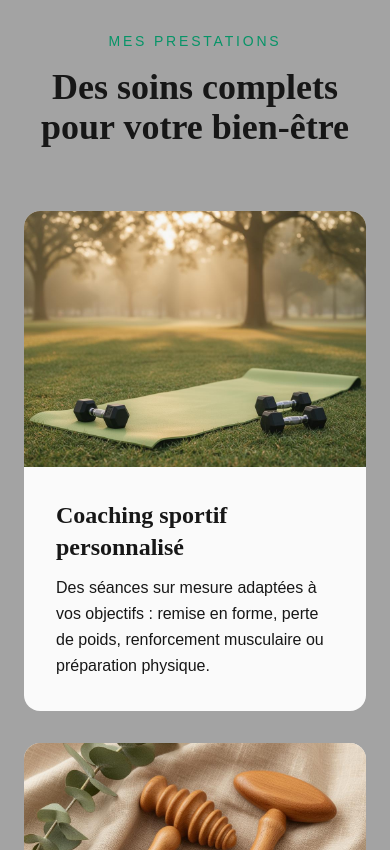
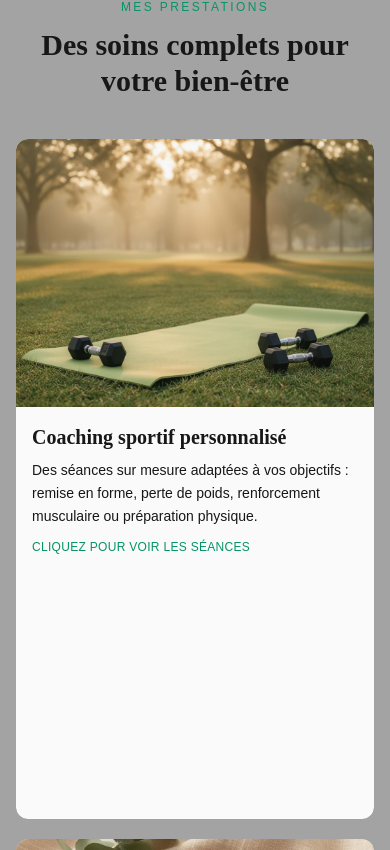
Before and after one commit to clementR97/SaaS, a React (Vite) app: page / in a window 390 px wide. Shown: the part 1594-2444 px from the top of the page. Built offline with nearby package versions, Linux system fonts and the light colour scheme.

Commit message:
Refactor ServicesSection component to include detailed service offerings with pricing and enhance card flipping functionality for better user interaction. Update Tailwind CSS configuration for font consistency.

```diff
--- a/src/components/ServicesSection.tsx
+++ b/src/components/ServicesSection.tsx
@@ -3,6 +3,29 @@ import coachingImg from "@/assets/coaching.jpg";
 import maderoImg from "@/assets/maderotherapy.jpg";
 import massageImg from "@/assets/massage.jpg";
 import naturoImg from "@/assets/naturopathy.jpg";
+import { useState } from "react";
+
+const massages = [
+  {name:"Fwotman 35min (sportif)", price:"45€"},
+  {name:"Karu'zen 1h (relaxant)", price:"65€"},
+  {name:"Californien 1h (relaxant)", price:"65€"},
+  {name:"Reflexologie plantaire 30min", price:"30€"},
+  {name:"Amma assis (relaxant)", price:"25€"},
+];
+const maderotherapie = [
+  { name: "séance découverte", price: { zone1: "50€", zone2: "—" } },
+  {name:"1 séance", price:{zone1:"60€",zone2:"100€"}},
+  {name:"4 séances", price:{zone1:"220€",zone2:"380€"}},
+  {name:"8 séances", price:{zone1:"450€",zone2:"780€"}},
+  {name:"14 séances", price:{zone1:"800€",zone2:"1350€"}},
+];
+const coach = [
+  {name:"Coaching", price:"30€/h"},
+  {name:"Cure minceur", price:"sur devis"},
+  {name:"Intervention en entreprise", price:"sur devis"}
+];
+const naturo = [null];
+
 
 const services = [
   {
@@ -10,56 +33,93 @@ const services = [
     description: "Des séances sur mesure adaptées à vos objectifs : remise en forme, perte de poids, renforcement musculaire ou préparation physique.",
     image: coachingImg,
     alt: "Coaching sportif en extérieur",
+    flippable: true,
+    backTitle: "La séance de coaching",
+    sessions:coach,
   },
   {
     title: "Madérothérapie",
     description: "Technique naturelle utilisant des instruments en bois pour stimuler le drainage, réduire la cellulite et tonifier la silhouette.",
     image: maderoImg,
     alt: "Outils de madérothérapie en bois",
+    flippable: true,
+    backTitle: "Nos séances madérothérapie",
+    sessions:maderotherapie,
   },
   {
     title: "Massage bien-être",
     description: "Des massages relaxants et revitalisants pour libérer les tensions, réduire le stress et retrouver une harmonie corps-esprit.",
     image: massageImg,
     alt: "Pierres chaudes et huiles essentielles pour massage",
+    flippable: true,
+    backTitle: "Nos séances massage",
+    sessions:massages,
   },
   {
     title: "Naturopathie",
     description: "Un accompagnement en hygiène de vie, alimentation et remèdes naturels pour renforcer votre vitalité et prévenir les déséquilibres.",
     image: naturoImg,
     alt: "Herbes et remèdes naturels de naturopathie",
+    flippable: true,
+    backTitle: "Nos séances Naturopathie",
+    sessions: naturo,
   },
 ];
 
 const ServicesSection = () => {
+
+  const [flippedCard, setFlippedCard] = useState<string | null>(null);
+
+  const handleCardClick = (title: string, flippable: boolean) =>{
+    if(!flippable) return;
+    setFlippedCard(prev => prev === title ? null : title)
+
+  }
   return (
-    <section id="services" className="py-24 md:py-32 bg-secondary/50">
-      <div className="container mx-auto px-6">
+    <section id="services" className="py-16 sm:py-20 md:py-24 lg:py-32 bg-secondary/50">
+      <div className="container mx-auto px-4 sm:px-6">
         <motion.div
           initial={{ opacity: 0, y: 30 }}
           whileInView={{ opacity: 1, y: 0 }}
           viewport={{ once: true, margin: "-100px" }}
           transition={{ duration: 0.7 }}
-          className="text-center mb-16"
+          className="text-center mb-10 sm:mb-12 md:mb-16"
         >
-          <span className="font-body text-sm tracking-[0.2em] uppercase text-primary mb-4 block">
+          <span className="font-body text-xs sm:text-sm tracking-[0.2em] uppercase text-primary mb-3 sm:mb-4 block">
             Mes prestations
           </span>
-          <h2 className="font-display text-4xl md:text-5xl font-semibold text-foreground">
+          <h2 className="font-display text-3xl sm:text-4xl md:text-5xl font-semibold text-foreground">
             Des soins complets pour votre bien-être
           </h2>
         </motion.div>
 
-        <div className="grid md:grid-cols-2 gap-8">
-          {services.map((service, index) => (
+        <div className="grid grid-cols-1 md:grid-cols-2 gap-5 sm:gap-6 md:gap-8">
+
+          {services.map((service, index) => {
+            const isFlipped = flippedCard === service.title;
+
+            return(
             <motion.div
               key={service.title}
               initial={{ opacity: 0, y: 30 }}
               whileInView={{ opacity: 1, y: 0 }}
               viewport={{ once: true, margin: "-80px" }}
               transition={{ duration: 0.6, delay: index * 0.15 }}
-              className="group relative overflow-hidden rounded-2xl bg-card"
+              className={`relative rounded-xl sm:rounded-2xl overflow-hidden ${service.flippable ? "cursor-pointer" : ""}`}
+              style={{ perspective: "1280px", minHeight: "min(680px, 85vh)" }}
+              onClick={()=>{handleCardClick(service.title, service.flippable)}}
             >
+              <motion.div
+              animate={{rotateY: isFlipped ? 180 : 0}}
+              transition={{duration:0.7, ease:[0.23, 1, 0.32, 1]}}
+              style={{transformStyle: "preserve-3d", position:"relative", width:"100%",height:"100%"}}
+              >
+                {/* front */}
+
+                <div
+                className="absolute inset-0 overflow-hidden rounded-xl sm:rounded-2xl bg-card"
+                style={{ backfaceVisibility: "hidden" }}
+                >
               <div className="aspect-[4/3] overflow-hidden">
                 <img
                   src={service.image}
@@ -68,16 +128,77 @@ const ServicesSection = () => {
                   loading="lazy"
                 />
               </div>
-              <div className="p-8">
-                <h3 className="font-display text-2xl md:text-3xl font-semibold text-foreground mb-3">
+              <div className="p-4 sm:p-5 md:p-6 lg:p-8">
+                <h3 className="font-display text-xl sm:text-2xl md:text-3xl font-semibold text-foreground mb-2 sm:mb-3">
                   {service.title}
                 </h3>
-                <p className="font-body text-muted-foreground leading-relaxed">
+                <p className="font-body text-sm sm:text-base text-muted-foreground leading-relaxed line-clamp-3 sm:line-clamp-none">
                   {service.description}
                 </p>
+                {service.flippable && (
+                  <p className="font-body text-xs text-primary mt-3 sm:mt-4 tracking-wide uppercase">
+                    cliquez pour voir les séances
+                  </p>
+                )}
+                </div>
               </div>
+              {/* Back */}
+              {service.flippable && (
+                <div
+                className="absolute inset-0 rounded-xl sm:rounded-2xl bg-card overflow-hidden flex flex-col"
+                style={{ backfaceVisibility: "hidden", transform: "rotateY(180deg)" }}
+                >
+                  <div className="p-4 sm:p-5 md:p-6 lg:p-8 flex flex-col h-full min-h-0">
+                    <h3 className="font-display text-lg sm:text-xl md:text-2xl lg:text-3xl font-semibold text-foreground mb-3 sm:mb-4 md:mb-6 text-center shrink-0">
+                      {service.backTitle}
+                    </h3>
+                    <div className="flex-1 flex flex-col justify-center gap-2 sm:gap-3 min-h-0 overflow-y-auto">
+                    {(service.sessions || []).filter((s): s is NonNullable<typeof s> => s != null).map((session, i) => {
+                      const isMaderotherapie = service.title === "Madérothérapie";
+                      const priceObj = typeof session.price === "object" && session.price !== null && "zone1" in session.price
+                        ? (session.price as { zone1: string; zone2: string })
+                        : null;
+                      const showZonePrices = isMaderotherapie && priceObj !== null;
+
+                      return (
+                        <motion.div
+                          key={session.name}
+                          initial={{ opacity: 0, x: -20 }}
+                          animate={isFlipped ? { opacity: 1, x: 0 } : { opacity: 0, x: -20 }}
+                          transition={{ duration: 0.4, delay: 0.3 + i * 0.08 }}
+                          className="flex flex-col sm:flex-row sm:items-center sm:justify-between gap-1 py-2 sm:py-3 border-b border-border last:border-0 min-w-0"
+                        >
+                          <span className="font-body text-foreground text-xs sm:text-sm md:text-base truncate min-w-0">
+                            {session.name}
+                          </span>
+                          {showZonePrices && priceObj ? (
+                            <div className="flex flex-col items-start sm:items-end gap-0.5 shrink-0">
+                              <span className="font-display text-base sm:text-lg md:text-xl font-semibold text-primary">
+                                Zone 1 : {priceObj.zone1}
+                              </span>
+                              <span className="font-display text-sm sm:text-base md:text-lg font-semibold text-primary/80">
+                                Zone 2 : {priceObj.zone2}
+                              </span>
+                            </div>
+                          ) : (
+                            <span className="font-display text-base sm:text-lg md:text-xl font-semibold text-primary shrink-0">
+                              {typeof session.price === "string" ? session.price : "—"}
+                            </span>
+                          )}
+                        </motion.div>
+                      );
+                    })}
+                    </div>
+                    <p className="font-body text-xs text-muted-foreground mt-4 sm:mt-6 text-center tracking-wide uppercase shrink-0">
+                      Cliquez pour revenir
+                    </p>
+                  </div>
+                </div>
+              )}
+              </motion.div>
             </motion.div>
-          ))}
+            );
+           })}
         </div>
       </div>
     </section>
--- a/tailwind.config.ts
+++ b/tailwind.config.ts
@@ -15,11 +15,11 @@ export default {
   	extend: {
   		fontFamily: {
   			display: [
-  				'Cormorant Garamond"',
+  				'"Cormorant Garamond"',
   				'serif'
   			],
   			body: [
-  				'Outfit"',
+  				'"Outfit"',
   				'sans-serif'
   			],
   			sans: [
```
